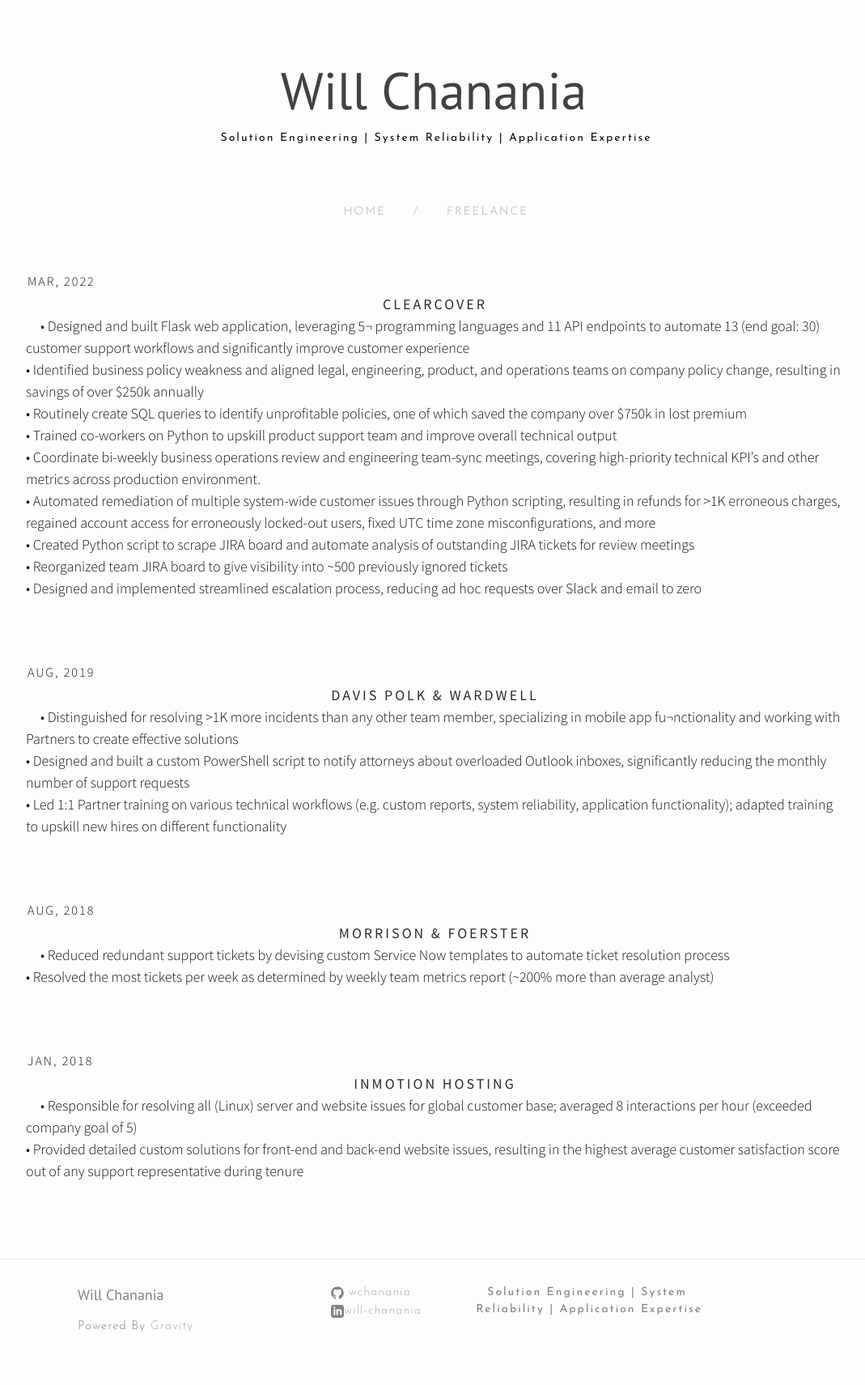
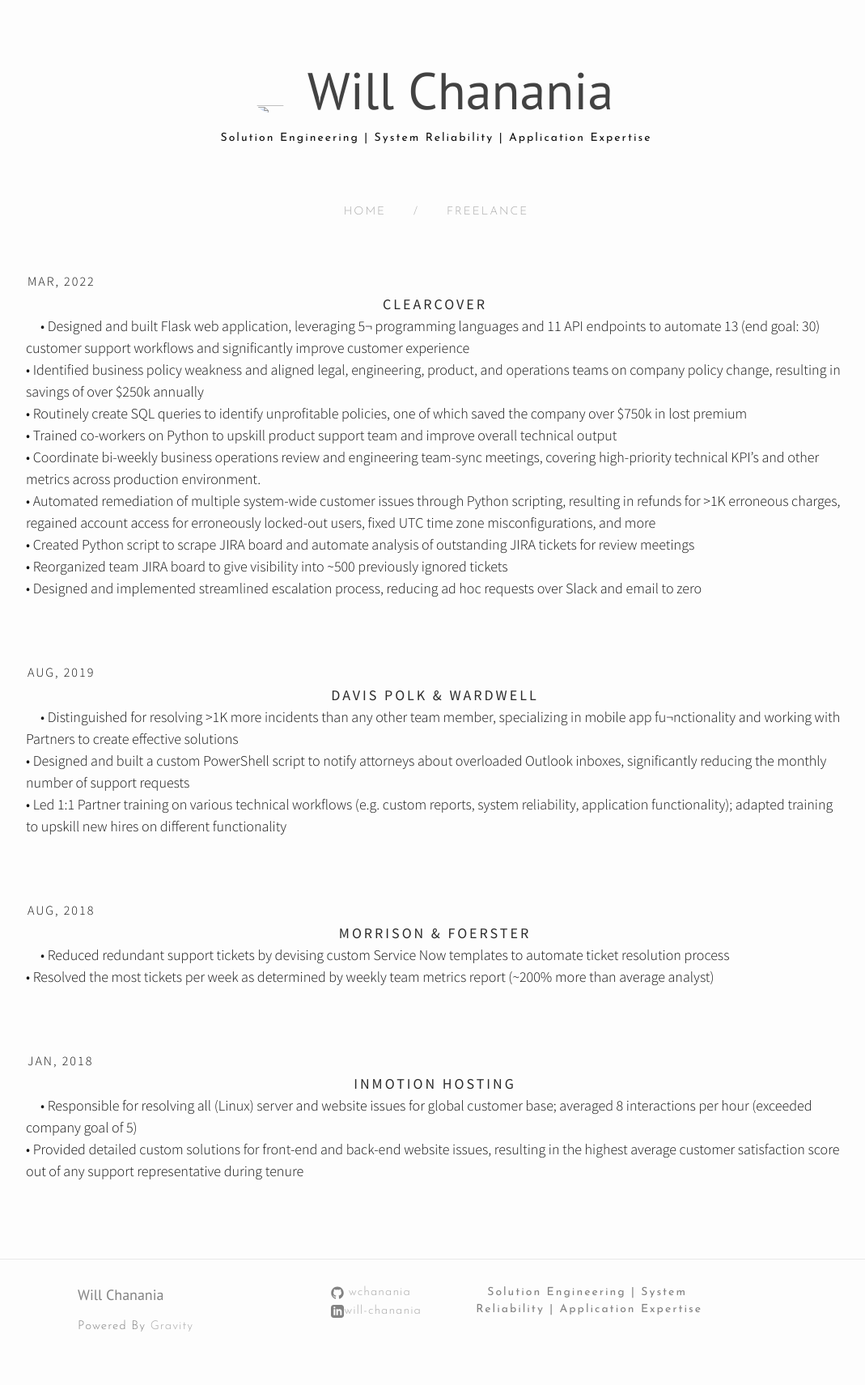
Before and after one commit to wchanania/wchanania.github.io, a Jekyll site: the page built from index.html, in a window 1280 px wide. Shown: the whole page at 81% size, without its empty margins (104-1173 px from the left). Built offline with Jekyll 4.4.1, drawn with Linux system fonts in a browser that asks for light colours; nearby versions of some CDN libraries; the list of posts is cut into pages by our own code.

Commit message:
feat: header img

```diff
--- a/_includes/header.html
+++ b/_includes/header.html
@@ -1,6 +1,13 @@
 
 <div class="wrapper">
-  <center> <a href="/index.html"><div class="site-title">   {{site.title}} </div></a></center>
+  <center>
+    <a href="/index.html">
+      <div class="site-title">
+        <img class="nav-pic" src="profile_picture.jpg">
+        {{site.title}}
+      </div>
+    </a>
+  </center>
 </div>
 <div class="wrapper site-description">
 <center>  {{site.description}} </center>
--- a/css/style.scss
+++ b/css/style.scss
@@ -733,3 +733,11 @@
 .hidden {
   display: none;
 }
+
+.nav-pic {
+  width: 40px;
+  height: 40px;
+  border-radius: 50%;
+  object-fit: cover;
+  margin-right: 10px;
+}
```
Also changed, not shown: _includes/profile_picture.jpg (added).
